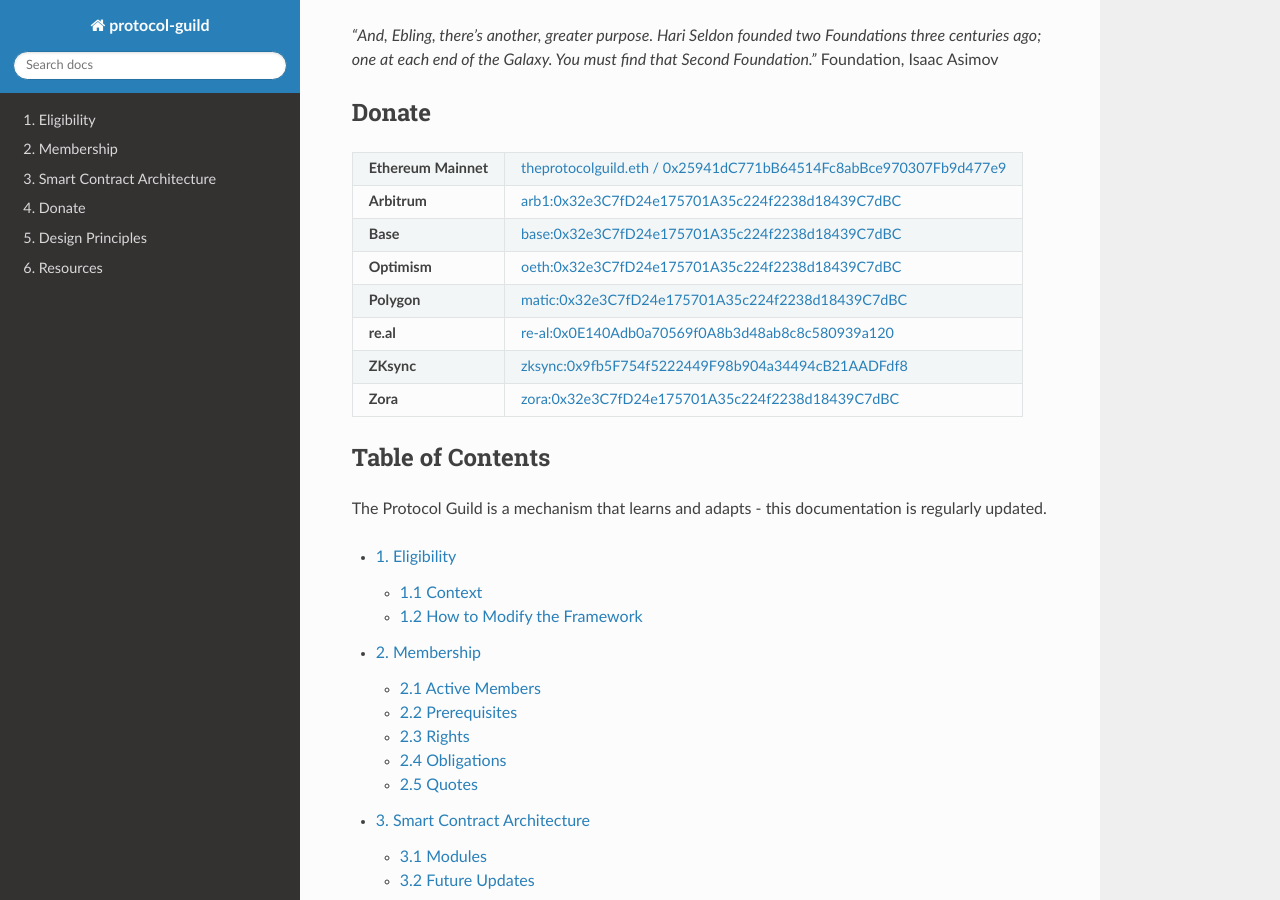
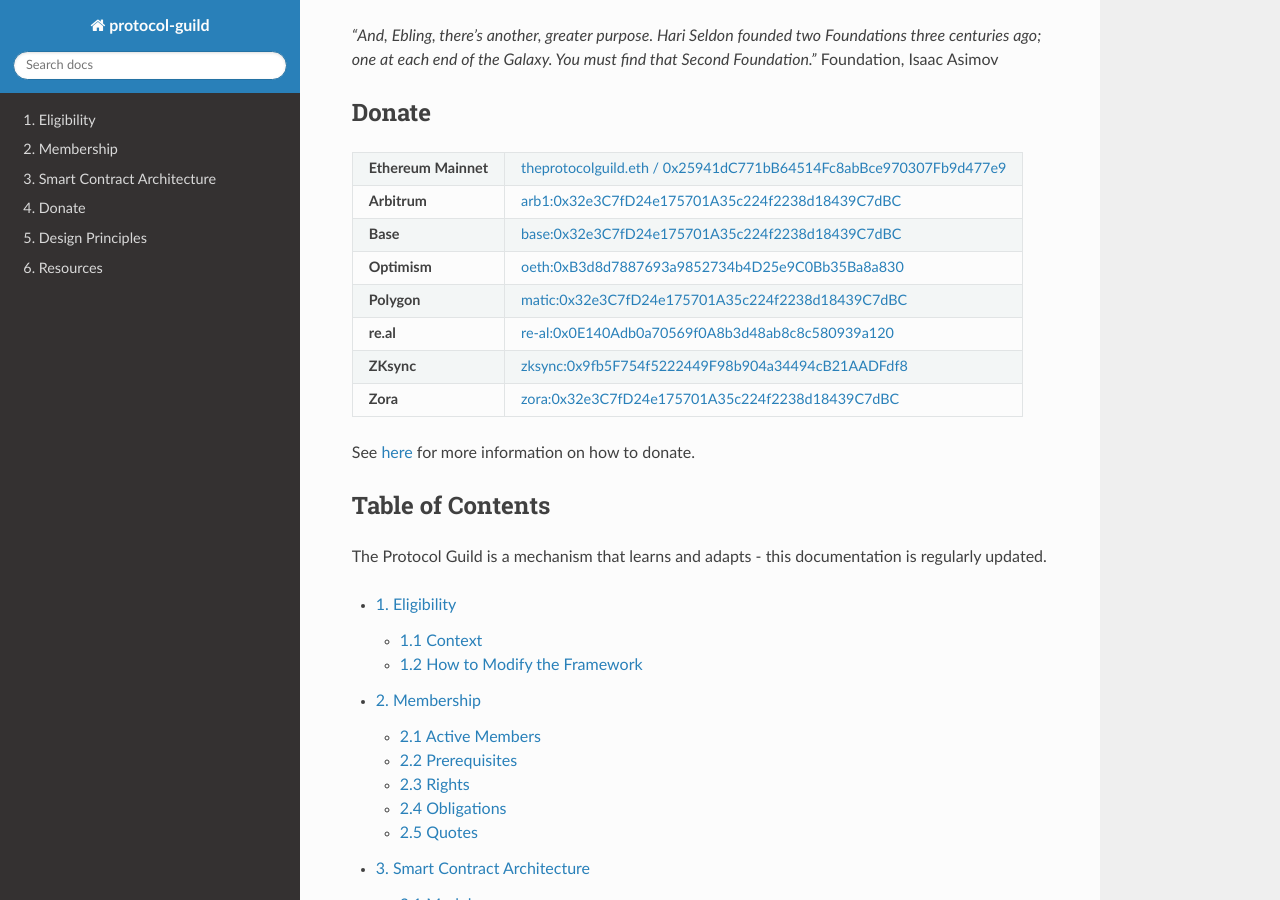
Before and after one commit to protocolguild/documentation, a Sphinx documentation site: the page built from docs/index.rst, in a window 1280 px wide and 900 px high, scrolled down 640 px. Built offline with Sphinx 7.4.7 and the Read the Docs theme 2.0.0, drawn with Linux system fonts in a browser that asks for light colours.

Commit message:
Update Donate section with OP Vest

```diff
--- a/docs/index.rst
+++ b/docs/index.rst
@@ -24,7 +24,7 @@
 +----------------------+----------------------------------------------------------------------+
 | **Base**             | `base:0x32e3C7fD24e175701A35c224f2238d18439C7dBC`_                   |
 +----------------------+----------------------------------------------------------------------+
-| **Optimism**         | `oeth:0x32e3C7fD24e175701A35c224f2238d18439C7dBC`_                   |
+| **Optimism**         | `oeth:0xB3d8d7887693a9852734b4D25e9C0Bb35Ba8a830`_                   |
 +----------------------+----------------------------------------------------------------------+
 | **Polygon**          | `matic:0x32e3C7fD24e175701A35c224f2238d18439C7dBC`_                  |
 +----------------------+----------------------------------------------------------------------+
@@ -38,11 +38,13 @@
 .. _theprotocolguild.eth / 0x25941dC771bB64514Fc8abBce970307Fb9d477e9: https://app.splits.org/accounts/0x25941dc771bb64514fc8abbce970307fb9d477e9
 .. _arb1:0x32e3C7fD24e175701A35c224f2238d18439C7dBC: https://app.safe.global/balances?safe=arb1:0x32e3C7fD24e175701A35c224f2238d18439C7dBC
 .. _base:0x32e3C7fD24e175701A35c224f2238d18439C7dBC: https://app.safe.global/balances?safe=base:0x32e3C7fD24e175701A35c224f2238d18439C7dBC
-.. _oeth:0x32e3C7fD24e175701A35c224f2238d18439C7dBC: https://app.safe.global/balances?safe=oeth:0x32e3C7fD24e175701A35c224f2238d18439C7dBC
+.. _oeth:0xB3d8d7887693a9852734b4D25e9C0Bb35Ba8a830: https://app.splits.org/accounts/0xB3d8d7887693a9852734b4D25e9C0Bb35Ba8a830/?chainId=10
 .. _matic:0x32e3C7fD24e175701A35c224f2238d18439C7dBC: https://app.safe.global/balances?safe=matic:0x32e3C7fD24e175701A35c224f2238d18439C7dBC
 .. _re-al:0x0E140Adb0a70569f0A8b3d48ab8c8c580939a120: https://safe.re.al/balances?safe=re-al%3A0x0E140Adb0a70569f0A8b3d48ab8c8c580939a120
 .. _zksync:0x9fb5F754f5222449F98b904a34494cB21AADFdf8: https://app.safe.global/balances?safe=zksync:0x9fb5F754f5222449F98b904a34494cB21AADFdf8
 .. _zora:0x32e3C7fD24e175701A35c224f2238d18439C7dBC: https://safe.optimism.io/balances?safe=zora:0x32e3C7fD24e175701A35c224f2238d18439C7dBC
+
+See `here <https://protocol-guild.readthedocs.io/en/latest/04-donate.html>`_ for more information on how to donate.
 
 Table of Contents
 ===================
```
